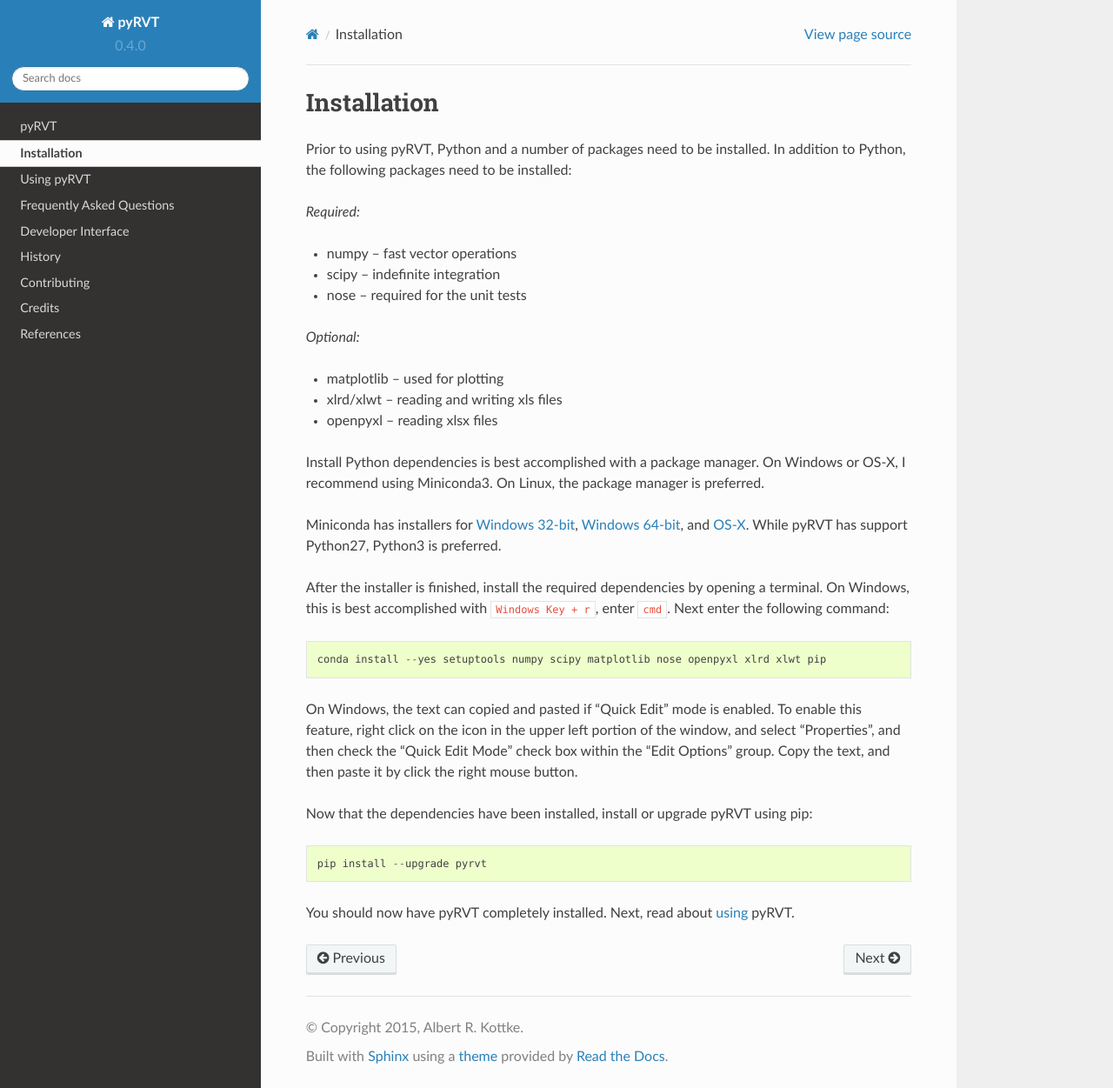
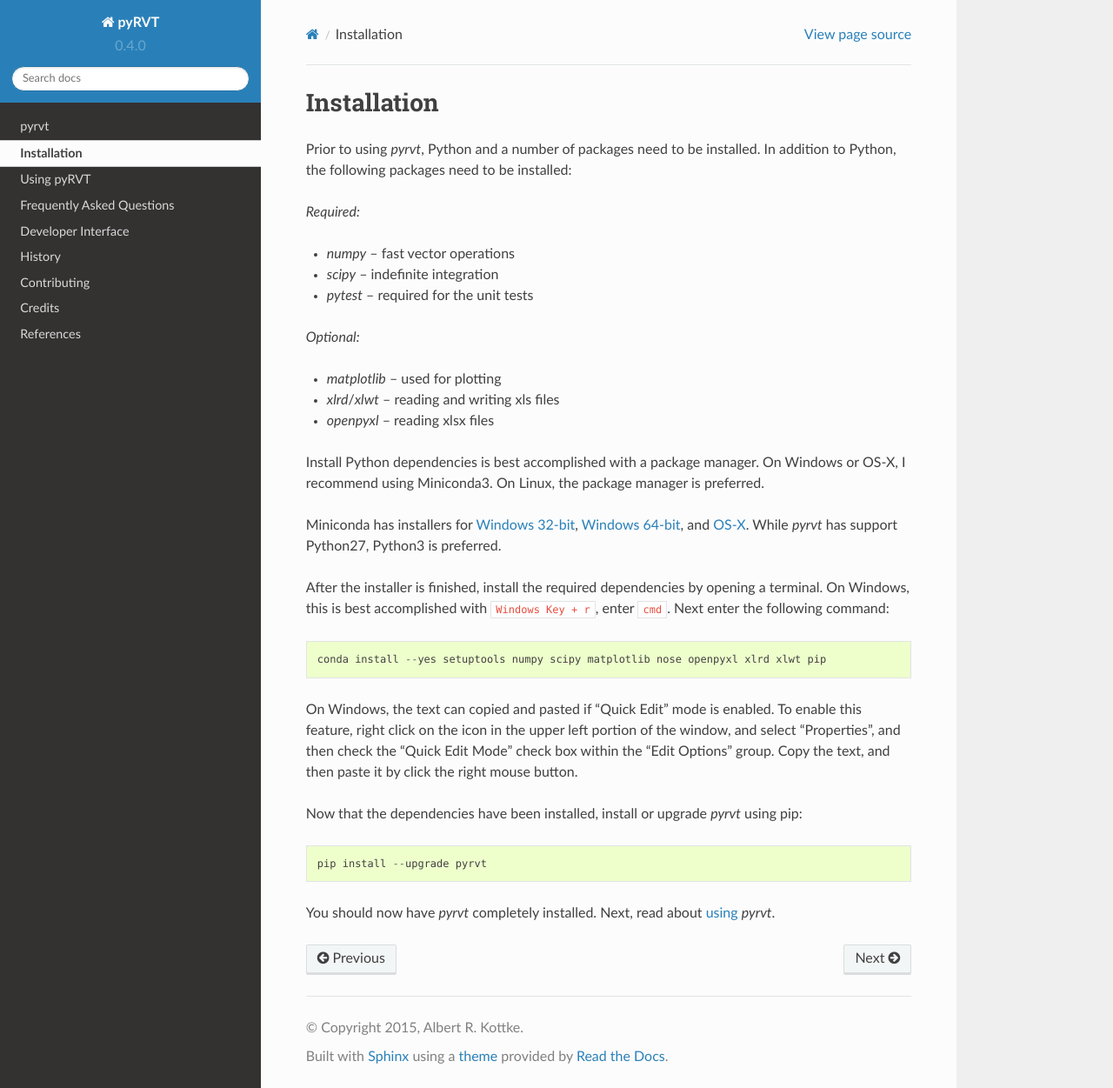
Before and after one commit to arkottke/pyrvt, a Sphinx documentation site: the page built from docs/installation.rst, in a window 1280 px wide and 1251 px high. Shown: the whole window at 87% size. Built offline with Sphinx 7.4.7 and the Read the Docs theme 2.0.0, drawn with Linux system fonts in a browser that asks for light colours.

```diff
--- a/README.rst
+++ b/README.rst
@@ -1,5 +1,5 @@
 =====
-pyRVT
+pyrvt
 =====
 
 .. image:: https://img.shields.io/pypi/v/pyrvt.svg
--- a/docs/installation.rst
+++ b/docs/installation.rst
@@ -1,33 +1,34 @@
 .. _install:
 
+============
 Installation
 ============
 
-Prior to using pyRVT, Python and a number of packages need to be installed. In
+Prior to using `pyrvt`, Python and a number of packages need to be installed. In
 addition to Python, the following packages need to be installed:
 
 *Required:*
 
-- numpy -- fast vector operations
+- `numpy` -- fast vector operations
 
-- scipy -- indefinite integration
+- `scipy` -- indefinite integration
 
-- nose -- required for the unit tests
+- `pytest` -- required for the unit tests
 
 *Optional:*
 
--  matplotlib -- used for plotting
+-  `matplotlib` -- used for plotting
 
--  xlrd/xlwt -- reading and writing xls files
+-  `xlrd`/`xlwt` -- reading and writing xls files
 
--  openpyxl -- reading xlsx files
+-  `openpyxl` -- reading xlsx files
 
 Install Python dependencies is best accomplished with a package manager. On
 Windows or OS-X, I recommend using Miniconda3. On Linux, the package manager
 is preferred.
 
 Miniconda has installers for `Windows 32-bit`_, `Windows 64-bit`_, and `OS-X`_.
-While pyRVT has support Python27, Python3 is preferred.
+While `pyrvt` has support Python27, Python3 is preferred.
 
 .. _Windows 32-bit: http://repo.continuum.io/miniconda/Miniconda3-latest-Windows-x86.exe
 .. _Windows 64-bit: http://repo.continuum.io/miniconda/Miniconda3-latest-Windows-x86_64.exe
@@ -47,12 +48,12 @@ window, and select "Properties", and then check the "Quick Edit Mode" check box
 within the "Edit Options" group. Copy the text, and then paste it by click the
 right mouse button.
 
-Now that the dependencies have been installed, install or upgrade pyRVT using
+Now that the dependencies have been installed, install or upgrade `pyrvt` using
 pip:
 
 ::
 
   pip install --upgrade pyrvt
 
-You should now have pyRVT completely installed. Next, read about
-:ref:`using <usage>` pyRVT.
+You should now have `pyrvt` completely installed. Next, read about
+:ref:`using <usage>` `pyrvt`.
--- a/pyrvt/__init__.py
+++ b/pyrvt/__init__.py
@@ -14,5 +14,5 @@ __all__ = [
 __author__ = 'Albert Kottke'
 __copyright__ = 'Copyright 2016 Albert Kottke'
 __license__ = 'MIT'
-__title__ = 'pyrvt'
-__version__ = get_distribution('pyrvt').version
+__title__ = 'pyRVT'
+__version__ = get_distribution('pyRVT').version
--- a/requirements_dev.txt
+++ b/requirements_dev.txt
@@ -1,4 +1,5 @@
 -r ./requirements.txt
+-r ./requirements_rtfd.txt
 
 coveralls
 cryptography
@@ -9,8 +10,5 @@ pyprind
 pytest-cov
 pytest-flake8
 pytest-runner
-sphinx
-sphinx_rtd_theme
-sphinxcontrib-bibtex
 watchdog
 wheel
```
Also changed, not shown: CONTRIBUTING.rst (+28 -9 lines), setup.py (+4 -7 lines).
